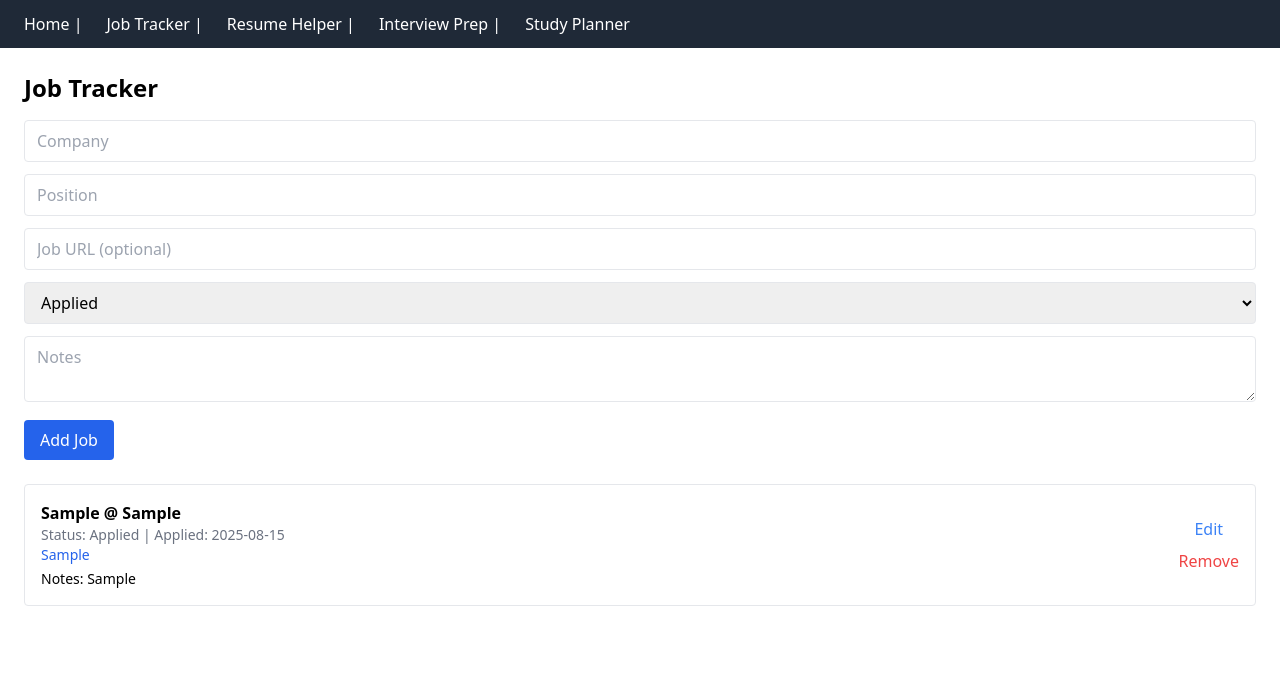
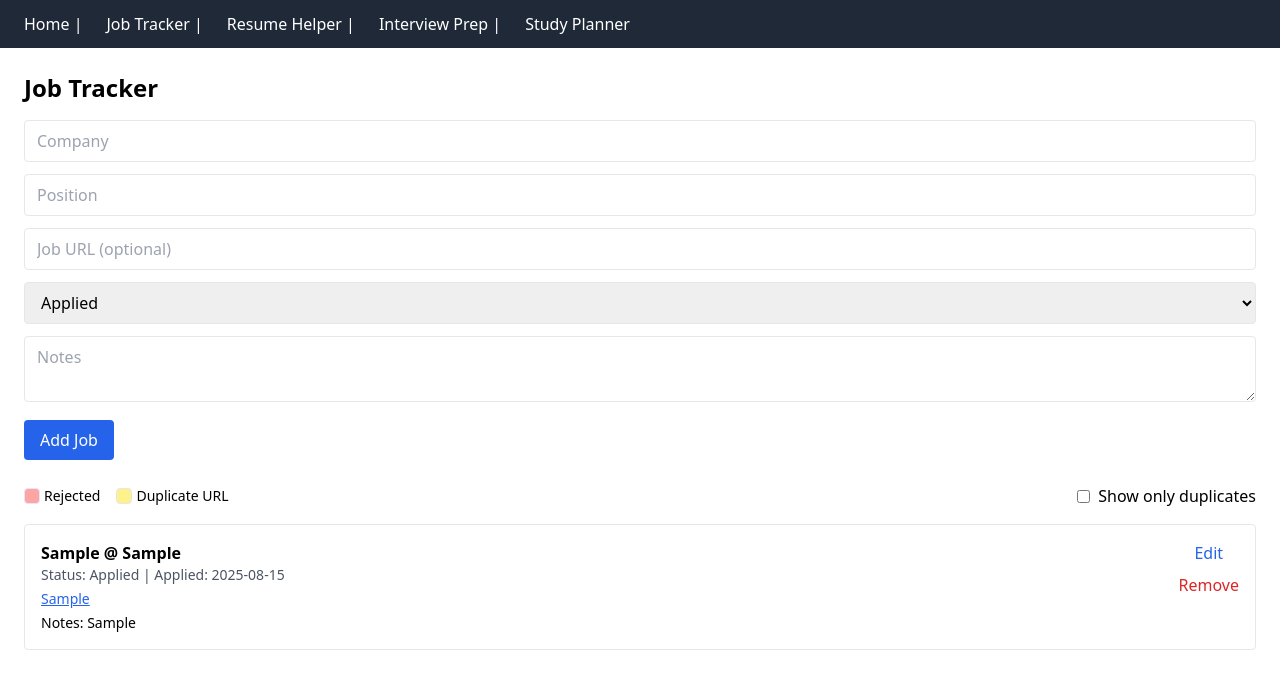
Before and after one commit to yakovbarak/ai-career-coach, a Vue app: page /jobs in a window 1280 px wide. Both pictures are taken after typing "Sample", "Sample", "Sample", "Sample" into the empty fields and a click on the button "Add Job". Shown: the top 688 px of the page. Built offline with nearby package versions, Linux system fonts and the light colour scheme.

Commit message:
Red background for 'rejected' jobs

```diff
--- a/src/components/jobtracker/JobItem.vue
+++ b/src/components/jobtracker/JobItem.vue
@@ -1,22 +1,37 @@
 <template>
-  <div
-    class="p-4 border rounded flex justify-between items-center"
-    :class="duplicateClass"
-  >
+  <div :class="['p-4 border rounded transition-colors', rowClass]">
+    <div class="flex justify-between items-start gap-4">
+      <!-- Content -->
+      <div class="flex-1">
+        <!-- View Mode -->
+        <div v-if="!editing">
+          <h2 class="font-semibold">{{ currentJob.position }} @ {{ currentJob.company }}</h2>
+          <p class="text-sm text-gray-600">
+            Status: {{ currentJob.status }} | Applied: {{ currentJob.dateApplied }}
+          </p>
+          <p v-if="currentJob.url" class="text-sm mt-1">
+            <a :href="currentJob.url" target="_blank" class="text-blue-600 underline">
+              {{ currentJob.url }}
+            </a>
+          </p>
+          <p v-if="currentJob.notes" class="text-sm mt-1">Notes: {{ currentJob.notes }}</p>
+        </div>
+
         <!-- Edit Mode -->
-    <div v-if="isEditing" class="flex-1 space-y-2">
-      <input v-model="editCompany" class="input" />
-      <input v-model="editPosition" class="input" />
-      <input v-model="editUrl" placeholder="Job URL" class="input" />
+        <div v-else class="space-y-2">
+          <input v-model="editCompany" placeholder="Company" class="input" />
+          <input v-model="editPosition" placeholder="Position" class="input" />
           <select v-model="editStatus" class="input">
             <option>Applied</option>
             <option>Interview</option>
             <option>Offer</option>
             <option>Rejected</option>
           </select>
-      <textarea v-model="editNotes" class="input"></textarea>
-      <div class="flex gap-2 mt-2">
-        <button @click="saveEdit" class="bg-green-600 text-white px-3 py-1 rounded">
+          <input v-model="editUrl" placeholder="Job URL" class="input" />
+          <textarea v-model="editNotes" placeholder="Notes" class="input"></textarea>
+
+          <div class="flex gap-2 pt-1">
+            <button @click="save" class="bg-green-600 text-white px-3 py-1 rounded">
               Save
             </button>
             <button @click="cancelEdit" class="bg-gray-400 text-white px-3 py-1 rounded">
@@ -24,81 +39,93 @@
             </button>
           </div>
         </div>
-
-    <!-- View Mode -->
-    <div v-else class="flex-1">
-      <h2 class="font-semibold">{{ job.position }} @ {{ job.company }}</h2>
-      <p class="text-sm text-gray-500">
-        Status: {{ job.status }} | Applied: {{ job.dateApplied }}
-      </p>
-      <p v-if="job.url" class="text-sm text-blue-600">
-        <a :href="job.url" target="_blank">{{ job.url }}</a>
-      </p>
-      <p v-if="job.notes" class="text-sm mt-1">Notes: {{ job.notes }}</p>
       </div>
 
-    <!-- Action Buttons -->
-    <div class="ml-4 flex flex-col gap-2">
-      <button v-if="!isEditing" @click="startEdit" class="text-blue-500 hover:underline">
-        Edit
-      </button>
-      <button @click="jobStore.removeJob(job.id)" class="text-red-500 hover:underline">
+      <!-- Actions (View Mode only) -->
+      <div v-if="!editing" class="flex flex-col gap-2">
+        <button @click="startEdit" class="text-blue-600 hover:underline">Edit</button>
+        <button @click="jobStore.removeJob(currentJob.id)" class="text-red-600 hover:underline">
           Remove
         </button>
+      </div>
     </div>
   </div>
 </template>
 
 <script setup lang="ts">
 import { ref, computed } from 'vue';
+import type { JobApplication } from '../../types/job';
 import { useJobStore } from '../../store/JobStore';
-import type { JobApplication } from '../../types/job';
 
 const props = defineProps<{ job: JobApplication }>();
 const jobStore = useJobStore();
 
-const isEditing = ref(false);
-const editCompany = ref(props.job.company);
-const editPosition = ref(props.job.position);
-const editStatus = ref(props.job.status);
-const editNotes = ref(props.job.notes ?? '');
-const editUrl = ref(props.job.url ?? '');
+/**
+ * Source of truth is the store. We derive the "currentJob" from the store by ID.
+ * This guarantees the row's background only reflects SAVED state,
+ * not transient edits in the form.
+ */
+const currentJob = computed(() =>
+  jobStore.jobs.find(j => j.id === props.job.id) ?? props.job
+);
 
-// check for duplicate URLs
-const duplicateClass = computed(() => {
-  if (!props.job.url) return '';
-  const duplicates = jobStore.jobs.filter(
-    j => j.url && j.url === props.job.url
-  );
-  return duplicates.length > 1 ? 'bg-yellow-200' : '';
-});
+const editing = ref(false);
+const editCompany = ref(currentJob.value.company);
+const editPosition = ref(currentJob.value.position);
+const editStatus = ref<JobApplication['status']>(currentJob.value.status);
+const editNotes = ref(currentJob.value.notes ?? '');
+const editUrl = ref(currentJob.value.url ?? '');
 
 function startEdit() {
-  isEditing.value = true;
+  editing.value = true;
+  // load fresh values from the store (in case it changed)
+  editCompany.value = currentJob.value.company;
+  editPosition.value = currentJob.value.position;
+  editStatus.value = currentJob.value.status;
+  editNotes.value = currentJob.value.notes ?? '';
+  editUrl.value = currentJob.value.url ?? '';
 }
 
 function cancelEdit() {
-  isEditing.value = false;
-  editCompany.value = props.job.company;
-  editPosition.value = props.job.position;
-  editStatus.value = props.job.status;
-  editNotes.value = props.job.notes ?? '';
-  editUrl.value = props.job.url ?? '';
+  editing.value = false;
+  // reset fields to saved state
+  editCompany.value = currentJob.value.company;
+  editPosition.value = currentJob.value.position;
+  editStatus.value = currentJob.value.status;
+  editNotes.value = currentJob.value.notes ?? '';
+  editUrl.value = currentJob.value.url ?? '';
 }
 
-function saveEdit() {
-  jobStore.updateJob({
-    ...props.job,
+function save() {
+  jobStore.updateJob(currentJob.value.id, {
     company: editCompany.value,
     position: editPosition.value,
     status: editStatus.value,
-    notes: editNotes.value,
+    notes: editNotes.value || undefined,
     url: editUrl.value.trim() || undefined,
   });
-  isEditing.value = false;
+  editing.value = false;
 }
+
+// --- Duplicate detection (uses SAVED data only) ---
+const normalizeUrl = (u?: string) => (u ?? '').trim();
+const isDuplicate = computed(() => {
+  const url = normalizeUrl(currentJob.value.url);
+  if (!url) return false;
+  let count = 0;
+  for (const j of jobStore.jobs) {
+    if (normalizeUrl(j.url) === url) count++;
+  }
+  return count > 1;
+});
+
+// --- Background priority: Rejected (red) > Duplicate (yellow) > Normal (white) ---
+const rowClass = computed(() => {
+  if (currentJob.value.status === 'Rejected') return 'bg-red-300';
+  if (isDuplicate.value) return 'bg-yellow-200';
+  return 'bg-white';
+});
 </script>
-
 
 <style scoped>
 .input {
--- a/src/components/jobtracker/JobList.vue
+++ b/src/components/jobtracker/JobList.vue
@@ -1,30 +1,57 @@
 <template>
   <div class="space-y-4">
-    <!-- ⚠️ Global Duplicate Warning -->
-    <div v-if="hasDuplicates" class="bg-yellow-300 text-black p-3 rounded">
-      ⚠️ Duplicate job URLs detected! Please review highlighted rows.
+    <!-- Legend + Toggle -->
+    <div class="flex items-center justify-between">
+      <!-- Legend -->
+      <div class="flex gap-4 text-sm">
+        <span class="flex items-center gap-1">
+          <span class="w-4 h-4 bg-red-300 border rounded"></span> Rejected
+        </span>
+        <span class="flex items-center gap-1">
+          <span class="w-4 h-4 bg-yellow-200 border rounded"></span> Duplicate URL
+        </span>
+      </div>
+
+      <!-- Toggle -->
+      <label class="flex items-center gap-2 cursor-pointer">
+        <input type="checkbox" v-model="showDuplicatesOnly" />
+        Show only duplicates
+      </label>
     </div>
 
-    <JobItem v-for="job in jobs" :key="job.id" :job="job" />
+    <!-- Jobs -->
+    <div v-if="filteredJobs.length > 0" class="space-y-2">
+      <JobItem v-for="job in filteredJobs" :key="job.id" :job="job" />
+    </div>
+    <p v-else class="text-gray-500">No jobs to display</p>
   </div>
 </template>
 
 <script setup lang="ts">
-import { computed } from 'vue';
+import { computed, ref } from 'vue';
 import { useJobStore } from '../../store/JobStore';
 import JobItem from './JobItem.vue';
 
 const jobStore = useJobStore();
-const jobs = computed(() => jobStore.jobs);
+const showDuplicatesOnly = ref(false);
 
-// check if there are any duplicate URLs in the job list
-const hasDuplicates = computed(() => {
-  const urlCounts: Record<string, number> = {};
-  for (const job of jobs.value) {
-    if (job.url) {
-      urlCounts[job.url] = (urlCounts[job.url] || 0) + 1;
-    }
+const normalizeUrl = (u?: string) => (u ?? '').trim();
+
+// Helper to check duplicates
+function isDuplicate(url?: string): boolean {
+  const normalized = normalizeUrl(url);
+  if (!normalized) return false;
+  let count = 0;
+  for (const j of jobStore.jobs) {
+    if (normalizeUrl(j.url) === normalized) count++;
   }
-  return Object.values(urlCounts).some(count => count > 1);
+  return count > 1;
+}
+
+const filteredJobs = computed(() => {
+  if (!showDuplicatesOnly.value) {
+    return jobStore.jobs;
+  }
+  return jobStore.jobs.filter(j => isDuplicate(j.url));
 });
 </script>
--- a/src/store/JobStore.ts
+++ b/src/store/JobStore.ts
@@ -10,12 +10,15 @@ export const useJobStore = defineStore('jobStore', () => {
   }
 
   function removeJob(id: string) {
-    jobs.value = jobs.value.filter((job) => job.id !== id);
+    jobs.value = jobs.value.filter(j => j.id !== id);
   }
 
-  function updateJob(updated: JobApplication) {
-    const index = jobs.value.findIndex((j) => j.id === updated.id);
-    if (index !== -1) jobs.value[index] = updated;
+  // ⬇️ Patch-style update to avoid replacing the whole object incorrectly
+  function updateJob(id: string, patch: Partial<JobApplication>) {
+    const idx = jobs.value.findIndex(j => j.id === id);
+    if (idx !== -1) {
+      jobs.value[idx] = { ...jobs.value[idx], ...patch };
+    }
   }
 
   return { jobs, addJob, removeJob, updateJob };
```
Lines whose indentation alone changed are shown as unchanged.
